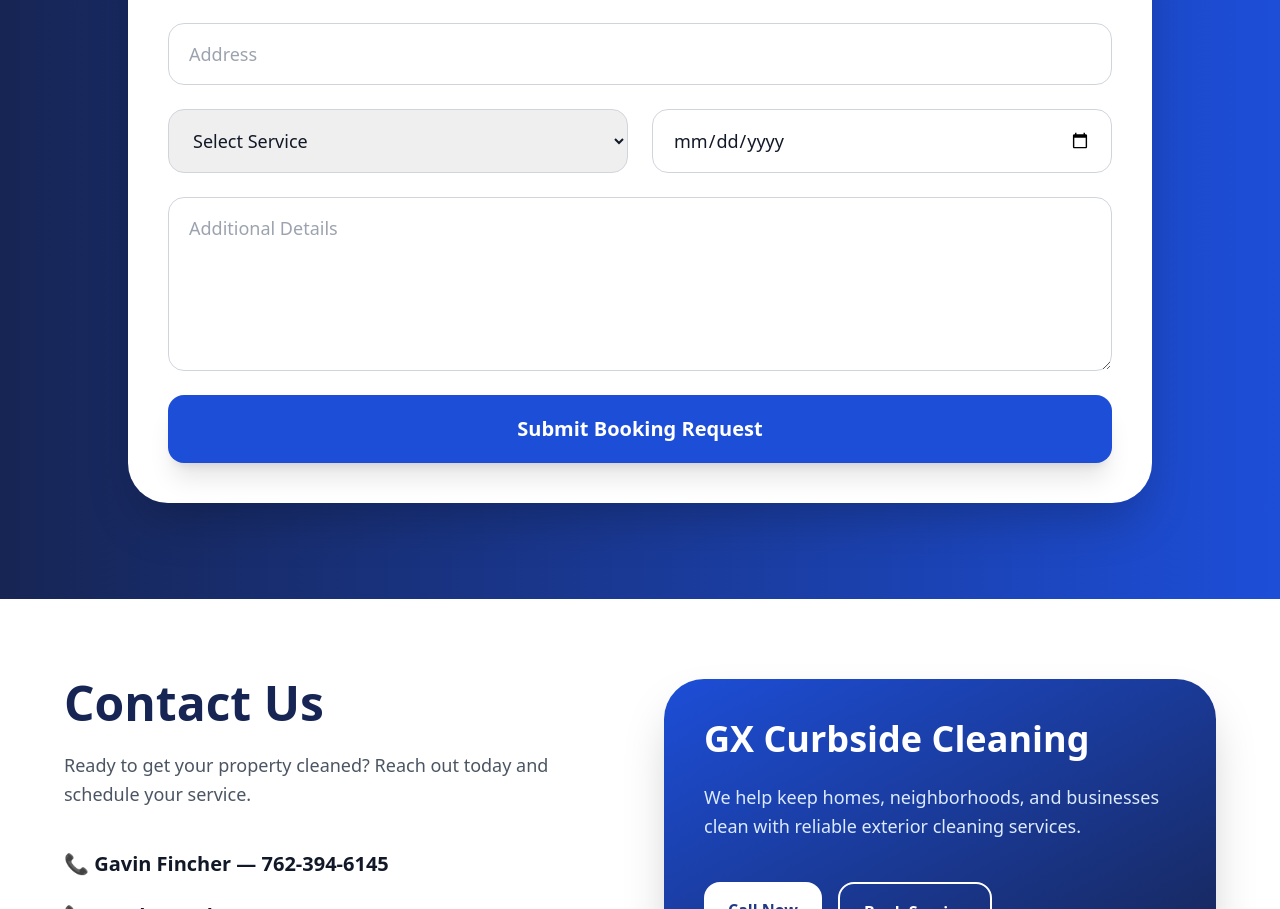
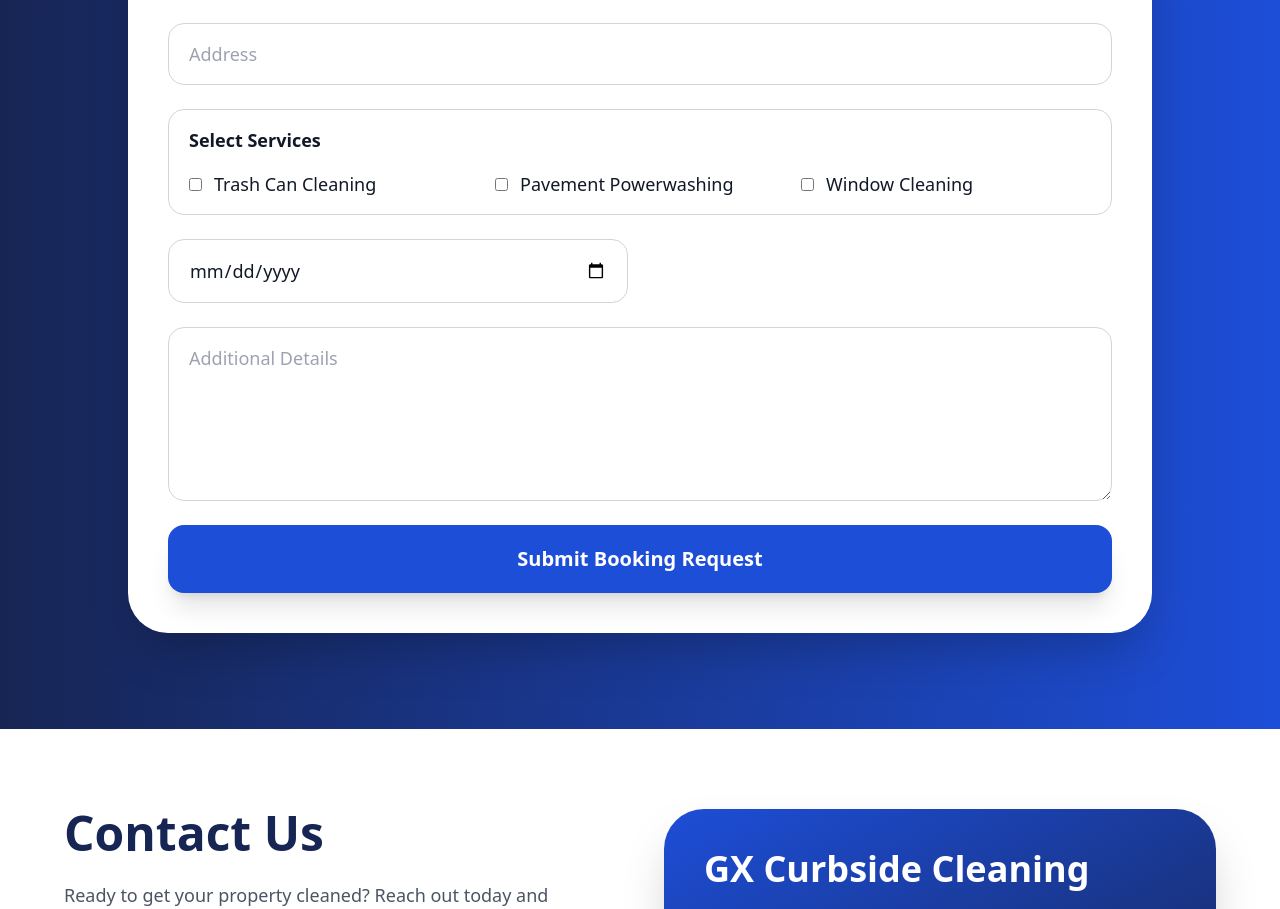
Before and after one commit to gxcurbsidecleaning-spec/gxcurbside, a React (Vite) app in the folder gx-curbside-cleaning/: page / in a window 1280 px wide. Shown: the part 1777-2686 px from the top of the page. Built offline with nearby package versions, Linux system fonts and the light colour scheme.

Commit message:
Update TrashCleaningWebsite.jsx

```diff
--- a/gx-curbside-cleaning/src/components/TrashCleaningWebsite.jsx
+++ b/gx-curbside-cleaning/src/components/TrashCleaningWebsite.jsx
@@ -21,11 +21,14 @@ export default function TrashCleaningWebsite() {
 
   return (
     <div className="min-h-screen bg-white text-gray-900 font-sans overflow-x-hidden">
+
       {/* Hero */}
       <section className="relative min-h-screen flex items-center justify-center bg-gradient-to-br from-blue-950 via-blue-800 to-blue-500 text-white">
+
         <div className="absolute inset-0 opacity-20 bg-[url('https://images.unsplash.com/photo-1506744038136-46273834b3fb?q=80&w=2070&auto=format&fit=crop')] bg-cover bg-center"></div>
 
         <div className="relative z-10 max-w-6xl mx-auto px-6 py-24 grid md:grid-cols-2 gap-12 items-center">
+
           <div>
             <h1 className="text-6xl md:text-7xl font-black leading-tight tracking-tight">
               GX CURBSIDE
@@ -41,6 +44,7 @@ export default function TrashCleaningWebsite() {
             </p>
 
             <div className="flex flex-wrap gap-4 mt-10">
+
               <a
                 href="#booking"
                 className="bg-white text-blue-900 px-8 py-4 rounded-2xl font-bold text-lg shadow-2xl hover:scale-105 transition"
@@ -54,14 +58,20 @@ export default function TrashCleaningWebsite() {
               >
                 Call Us
               </a>
+
             </div>
           </div>
 
           <div className="flex justify-center">
+
             <div className="bg-white/10 backdrop-blur-xl rounded-[40px] p-8 border border-white/20 shadow-2xl w-full max-w-md">
-              <h2 className="text-3xl font-black mb-6">Why Choose Us?</h2>
+
+              <h2 className="text-3xl font-black mb-6">
+                Why Choose Us?
+              </h2>
 
               <div className="space-y-5 text-lg">
+
                 <div className="flex items-center gap-4">
                   <span className="text-3xl">✅</span>
                   <p>Professional & Reliable</p>
@@ -81,6 +91,7 @@ export default function TrashCleaningWebsite() {
                   <span className="text-3xl">📍</span>
                   <p>Serving North Georgia</p>
                 </div>
+
               </div>
             </div>
           </div>
@@ -89,7 +100,9 @@ export default function TrashCleaningWebsite() {
 
       {/* Services */}
       <section className="py-24 px-6 bg-gray-50">
+
         <div className="max-w-6xl mx-auto text-center">
+
           <h2 className="text-5xl font-black text-blue-950">
             Our Services
           </h2>
@@ -99,20 +112,29 @@ export default function TrashCleaningWebsite() {
           </p>
 
           <div className="grid md:grid-cols-3 gap-8 mt-16">
+
             {services.map((service, index) => (
+
               <div
                 key={index}
                 className="bg-white rounded-[30px] p-8 shadow-xl hover:-translate-y-2 transition duration-300 border border-blue-100"
               >
-                <div className="text-6xl mb-6">{service.icon}</div>
+
+                <div className="text-6xl mb-6">
+                  {service.icon}
+                </div>
+
                 <h3 className="text-2xl font-black text-blue-950">
                   {service.title}
                 </h3>
+
                 <p className="mt-4 text-gray-600 leading-relaxed">
                   {service.description}
                 </p>
+
               </div>
             ))}
+
           </div>
         </div>
       </section>
@@ -122,16 +144,25 @@ export default function TrashCleaningWebsite() {
         id="booking"
         className="py-24 px-6 bg-gradient-to-r from-blue-950 to-blue-700 text-white"
       >
+
         <div className="max-w-5xl mx-auto">
+
           <div className="text-center">
-            <h2 className="text-5xl font-black">Book a Cleaning</h2>
+
+            <h2 className="text-5xl font-black">
+              Book a Cleaning
+            </h2>
+
             <p className="mt-4 text-xl text-blue-100">
               Schedule your service quickly and easily.
             </p>
+
           </div>
 
           <div className="mt-14 bg-white text-gray-900 rounded-[40px] shadow-2xl p-10">
+
             <form className="grid md:grid-cols-2 gap-6">
+
               <input
                 type="text"
                 placeholder="Full Name"
@@ -150,12 +181,32 @@ export default function TrashCleaningWebsite() {
                 className="border border-gray-300 rounded-2xl px-5 py-4 text-lg outline-none focus:ring-2 focus:ring-blue-500 md:col-span-2"
               />
 
-              <select className="border border-gray-300 rounded-2xl px-5 py-4 text-lg outline-none focus:ring-2 focus:ring-blue-500">
-                <option>Select Service</option>
-                <option>Trash Can Cleaning</option>
-                <option>Pavement Powerwashing</option>
-                <option>Window Cleaning</option>
-              </select>
+              {/* Multiple Services */}
+              <div className="border border-gray-300 rounded-2xl px-5 py-4 md:col-span-2">
+
+                <p className="font-bold text-lg mb-4">
+                  Select Services
+                </p>
+
+                <div className="grid md:grid-cols-3 gap-4 text-lg">
+
+                  <label className="flex items-center gap-3">
+                    <input type="checkbox" />
+                    Trash Can Cleaning
+                  </label>
+
+                  <label className="flex items-center gap-3">
+                    <input type="checkbox" />
+                    Pavement Powerwashing
+                  </label>
+
+                  <label className="flex items-center gap-3">
+                    <input type="checkbox" />
+                    Window Cleaning
+                  </label>
+
+                </div>
+              </div>
 
               <input
                 type="date"
@@ -174,6 +225,7 @@ export default function TrashCleaningWebsite() {
               >
                 Submit Booking Request
               </button>
+
             </form>
           </div>
         </div>
@@ -181,8 +233,11 @@ export default function TrashCleaningWebsite() {
 
       {/* Contact */}
       <section className="py-20 px-6 bg-white">
+
         <div className="max-w-6xl mx-auto grid md:grid-cols-2 gap-12 items-center">
+
           <div>
+
             <h2 className="text-5xl font-black text-blue-950">
               Contact Us
             </h2>
@@ -192,6 +247,7 @@ export default function TrashCleaningWebsite() {
             </p>
 
             <div className="mt-10 space-y-6 text-xl font-semibold">
+
               <div>
                 📞 Gavin Fincher — 762-394-6145
               </div>
@@ -203,10 +259,12 @@ export default function TrashCleaningWebsite() {
               <div>
                 📍 North Georgia
               </div>
+
             </div>
           </div>
 
           <div className="bg-gradient-to-br from-blue-700 to-blue-950 rounded-[40px] p-10 text-white shadow-2xl">
+
             <h3 className="text-4xl font-black">
               GX Curbside Cleaning
             </h3>
@@ -216,6 +274,7 @@ export default function TrashCleaningWebsite() {
             </p>
 
             <div className="mt-10 flex flex-wrap gap-4">
+
               <a
                 href="tel:7623946145"
                 className="bg-white text-blue-900 px-6 py-4 rounded-2xl font-black hover:scale-105 transition"
@@ -229,6 +288,7 @@ export default function TrashCleaningWebsite() {
               >
                 Book Service
               </a>
+
             </div>
           </div>
         </div>
```
